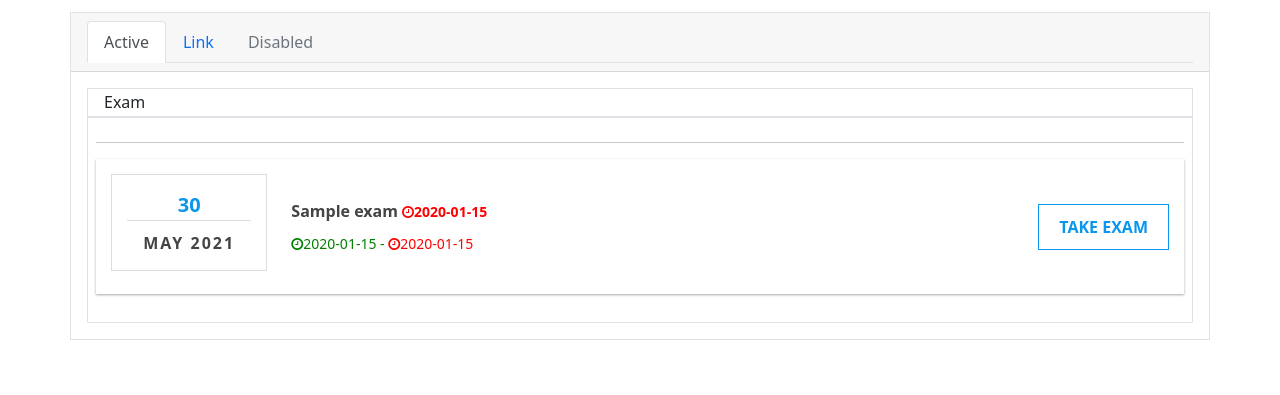
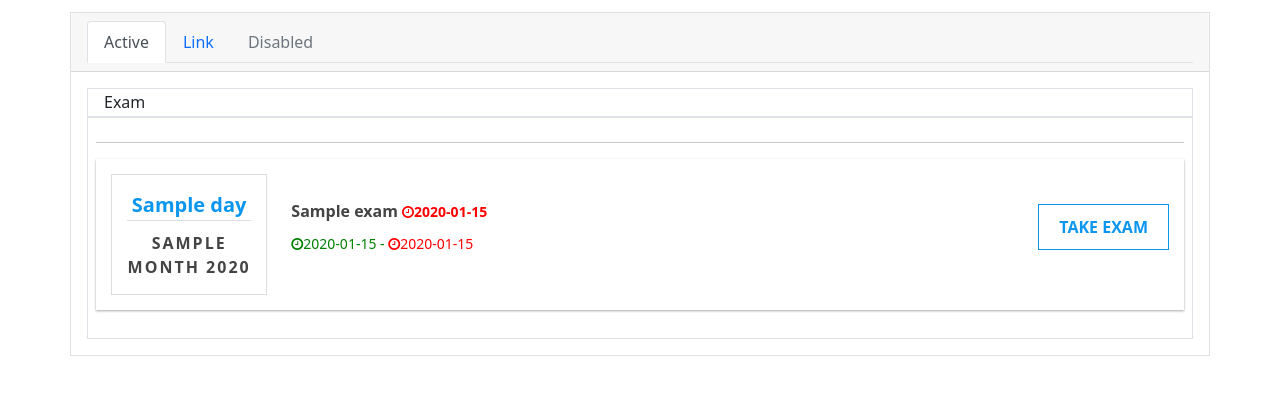
Before and after one commit to saikrishna7004/examsite, a Django app: template templates/exam.html in a window 1280 px wide. Shown: the part 163-558 px from the top of the page. Run offline with Django 3.2, Linux system fonts and the light colour scheme; the template is opened without the code that fills it: most values are stand-ins (such as "Sample title", 1, 10 or a date in 2020); some libraries are stand-ins or nearby versions.

Commit message:
Add files via upload

```diff
--- a/templates/exam.html
+++ b/templates/exam.html
@@ -176,9 +176,9 @@
                                 <div class="col-md-2 col-sm-3 col-xs-4">
                                     <div class="box-date text-center" style="border-radius: 0;">
                                         <ul>
-                                            <li class="t-date"><span>30</span>
+                                            <li class="t-date"><span>{{exams.day}}</span>
                                             </li>
-                                            <li class="t-month"><span>May 2021</span></li>
+                                            <li class="t-month"><span>{{exams.month}} {{exams.year}}</span></li>
                                         </ul>
                                     </div>
                                 </div>
--- a/templates/exampage.html
+++ b/templates/exampage.html
@@ -682,9 +682,6 @@
 	<link async href="/static/sweetalert2/minimal.css" rel="stylesheet">
 	<script async src="/static/sweetalert2/sweetalert2.min.js"></script>
 
-    <!-- W3Schools icons pack -->
-    <link async rel="stylesheet" href="https://cdnjs.cloudflare.com/ajax/libs/font-awesome/4.7.0/css/font-awesome.min.css">
-
     <!-- Question Formatting -->
 	<script>
             queslist = []
```
